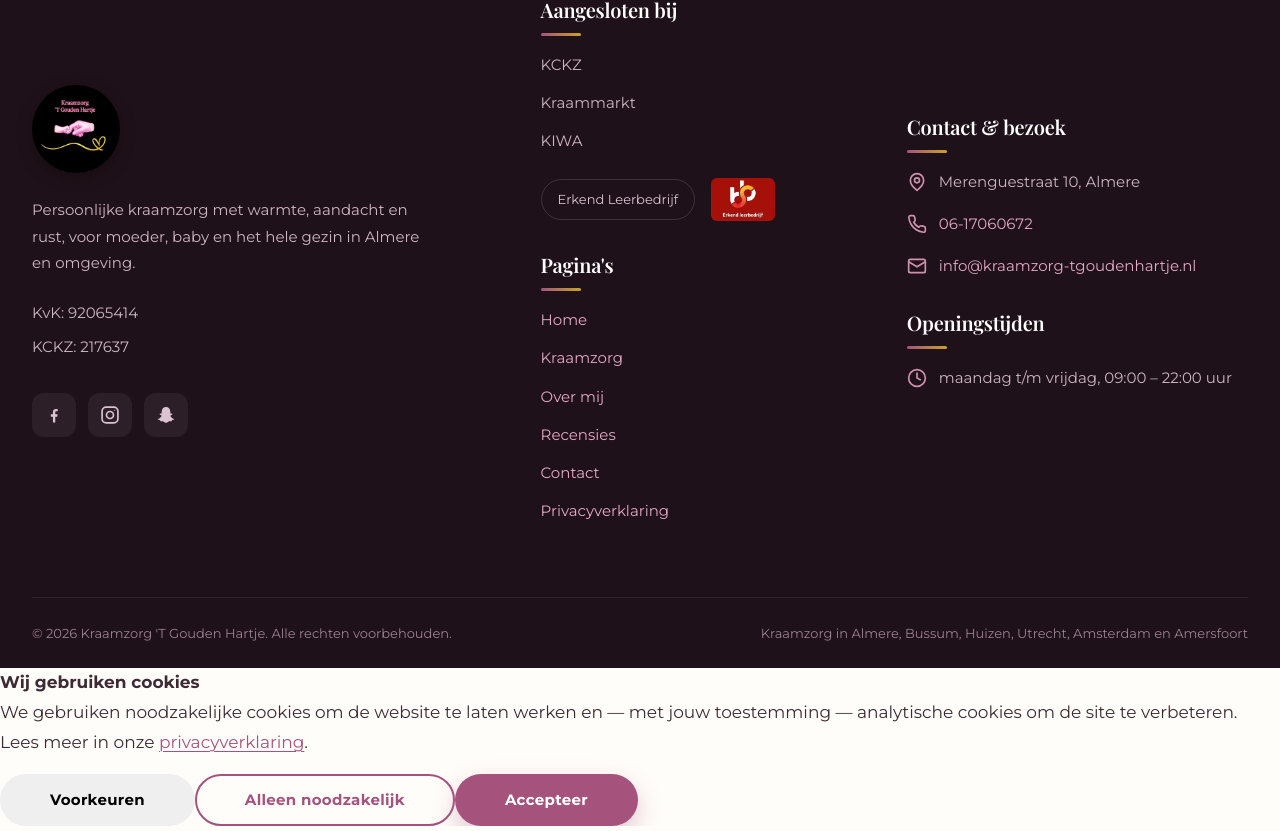
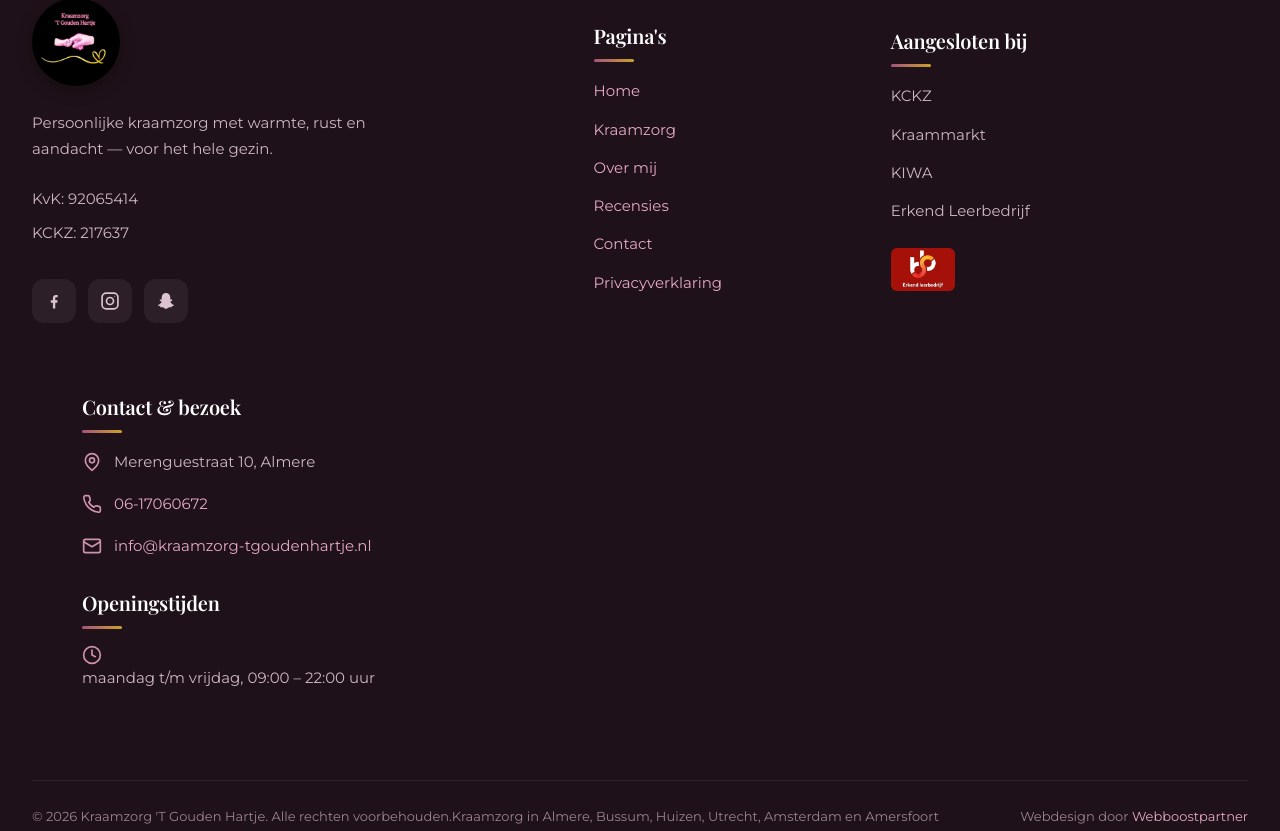
Before and after one commit to Maximustopdeals/Kraamzorg-T-Gouden-Hartje, a Next.js app: page / in a window 1280 px wide. Shown: the part 5329-6160 px from the top of the page. Built offline with nearby package versions, Linux system fonts and the light colour scheme; no server answers; a web font is replaced by a local one.

Commit message:
Enhance Footer layout and accessibility features
Refactor Footer component for improved structure and accessibility.

```diff
--- a/components/Footer.tsx
+++ b/components/Footer.tsx
@@ -1,7 +1,15 @@
 import Link from "next/link";
 import Image from "next/image";
 import { navItems, site } from "@/lib/site";
-import { IconClock, IconFacebook, IconInstagram, IconMail, IconPhone, IconPin, IconSnapchat } from "./icons";
+import {
+  IconClock,
+  IconFacebook,
+  IconInstagram,
+  IconMail,
+  IconPhone,
+  IconPin,
+  IconSnapchat,
+} from "./icons";
 
 export default function Footer() {
   const year = new Date().getFullYear();
@@ -9,86 +17,158 @@ export default function Footer() {
   return (
     <footer className="footer">
       <div className="container footer__grid">
+        {/* Blok 1 — Brand */}
         <div className="footer__brand">
-          <Image src="/images/logo-kraamzorg-t-gouden-hartje.webp" alt={`Logo ${site.name}`} width={84} height={84} />
-          <p>
-            Persoonlijke kraamzorg met warmte, aandacht en rust, voor moeder,
-            baby en het hele gezin in Almere en omgeving.
+          <Image
+            src="/images/logo-kraamzorg-t-gouden-hartje.webp"
+            alt={`Logo ${site.name}`}
+            width={84}
+            height={84}
+          />
+
+          <p className="footer__tagline">
+            Persoonlijke kraamzorg met warmte, rust en aandacht — voor het
+            hele gezin.
           </p>
+
           <div className="footer__meta">
             <span>KvK: {site.kvk}</span>
             <span>KCKZ: {site.kckz}</span>
           </div>
+
           <div className="footer__socials" aria-label="Social media">
-            <a href={site.socials.facebook} target="_blank" rel="noopener noreferrer" aria-label="Facebook">
+            <a
+              href={site.socials.facebook}
+              target="_blank"
+              rel="noopener noreferrer"
+              aria-label="Facebook"
+            >
               <IconFacebook />
             </a>
-            <a href={site.socials.instagram} target="_blank" rel="noopener noreferrer" aria-label="Instagram">
+            <a
+              href={site.socials.instagram}
+              target="_blank"
+              rel="noopener noreferrer"
+              aria-label="Instagram"
+            >
               <IconInstagram />
             </a>
-            <a href={site.socials.snapchat} target="_blank" rel="noopener noreferrer" aria-label="Snapchat">
+            <a
+              href={site.socials.snapchat}
+              target="_blank"
+              rel="noopener noreferrer"
+              aria-label="Snapchat"
+            >
               <IconSnapchat />
             </a>
           </div>
         </div>
 
+        {/* Blok 2 — Pagina's */}
         <nav aria-label="Footernavigatie">
-          <h3>Aangesloten bij</h3>
+          <h3>Pagina&apos;s</h3>
           <ul className="footer__list">
-            <li>KCKZ</li>
-            <li>Kraammarkt</li>
-            <li>KIWA</li>
-          </ul>
-          <div className="footer__badges">
-            <span className="badge-pill">Erkend Leerbedrijf</span>
-            <Image src="/images/sbb-erkend-leerbedrijf.webp" alt="SBB Erkend leerbedrijf" width={64} height={43} />
-          </div>
-          <h3 style={{ marginTop: "2rem" }}>Pagina&apos;s</h3>
-          <ul className="footer__list">
-            {navItems.map((item) => (
-              <li key={item.href}>
-                <Link href={item.href}>{item.label}</Link>
+            <li>
+              <Link href="/">Home</Link>
             </li>
-            ))}
+            <li>
+              <Link href="/kraamzorg">Kraamzorg</Link>
+            </li>
+            <li>
+              <Link href="/over-mij">Over mij</Link>
+            </li>
+            <li>
+              <Link href="/recensies">Recensies</Link>
+            </li>
+            <li>
+              <Link href="/contact">Contact</Link>
+            </li>
             <li>
               <Link href="/privacyverklaring">Privacyverklaring</Link>
             </li>
           </ul>
         </nav>
 
+        {/* Blok 3 — Aangesloten bij */}
+        <div>
+          <h3>Aangesloten bij</h3>
+          <ul className="footer__list">
+            <li>KCKZ</li>
+            <li>Kraammarkt</li>
+            <li>KIWA</li>
+            <li>Erkend Leerbedrijf</li>
+          </ul>
+
+          <div className="footer__badges">
+            <Image
+              src="/images/sbb-erkend-leerbedrijf.webp"
+              alt="SBB Erkend leerbedrijf"
+              width={64}
+              height={43}
+            />
+          </div>
+        </div>
+
+        {/* Blok 4 — Contact & bezoek */}
         <div>
           <h3>Contact &amp; bezoek</h3>
           <ul className="footer__contact">
             <li>
-              <IconPin />
+              <IconPin aria-hidden="true" />
               <span>
                 {site.address.street}, {site.address.city}
               </span>
             </li>
             <li>
-              <IconPhone />
+              <IconPhone aria-hidden="true" />
               <a href={site.phoneHref}>{site.phone}</a>
             </li>
             <li>
-              <IconMail />
+              <IconMail aria-hidden="true" />
               <a href={`mailto:${site.email}`}>{site.email}</a>
             </li>
           </ul>
-          <h3>Openingstijden</h3>
-          <p style={{ display: "flex", gap: "0.75rem", alignItems: "flex-start" }}>
-            <IconClock width={20} height={20} style={{ flex: "none", marginTop: 3, color: "var(--color-rose-400)" }} />
+
+          <h3 className="footer__hours-title">Openingstijden</h3>
+          <p className="footer__hours">
+            <IconClock
+              width={20}
+              height={20}
+              aria-hidden="true"
+              style={{
+                flex: "none",
+                marginTop: 3,
+                color: "var(--color-rose-400)",
+              }}
+            />
             <span>{site.hours}</span>
           </p>
         </div>
       </div>
 
+      {/* Copyright */}
       <div className="container footer__bottom">
+        <div className="footer__bottom-left">
           <span>
             © {year} {site.name}. Alle rechten voorbehouden.
           </span>
           <span>
-          Kraamzorg in Almere, Bussum, Huizen, Utrecht, Amsterdam en Amersfoort
+            Kraamzorg in Almere, Bussum, Huizen, Utrecht, Amsterdam en
+            Amersfoort
           </span>
+        </div>
+        <div className="footer__bottom-right">
+          <span>
+            Webdesign door{" "}
+            <a
+              href="https://www.webboostpartner.nl/"
+              target="_blank"
+              rel="noopener noreferrer"
+            >
+              Webboostpartner
+            </a>
+          </span>
+        </div>
       </div>
     </footer>
   );
```
Lines whose indentation alone changed are shown as unchanged.
